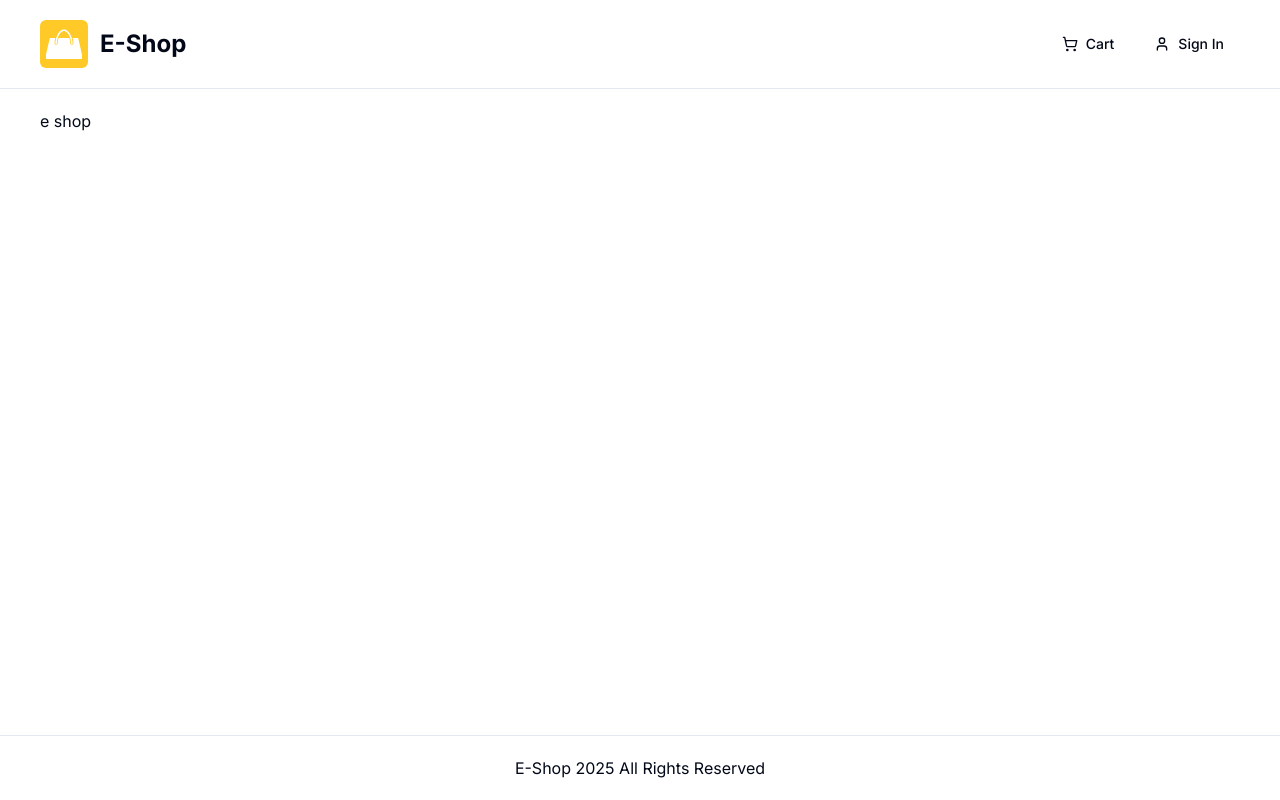
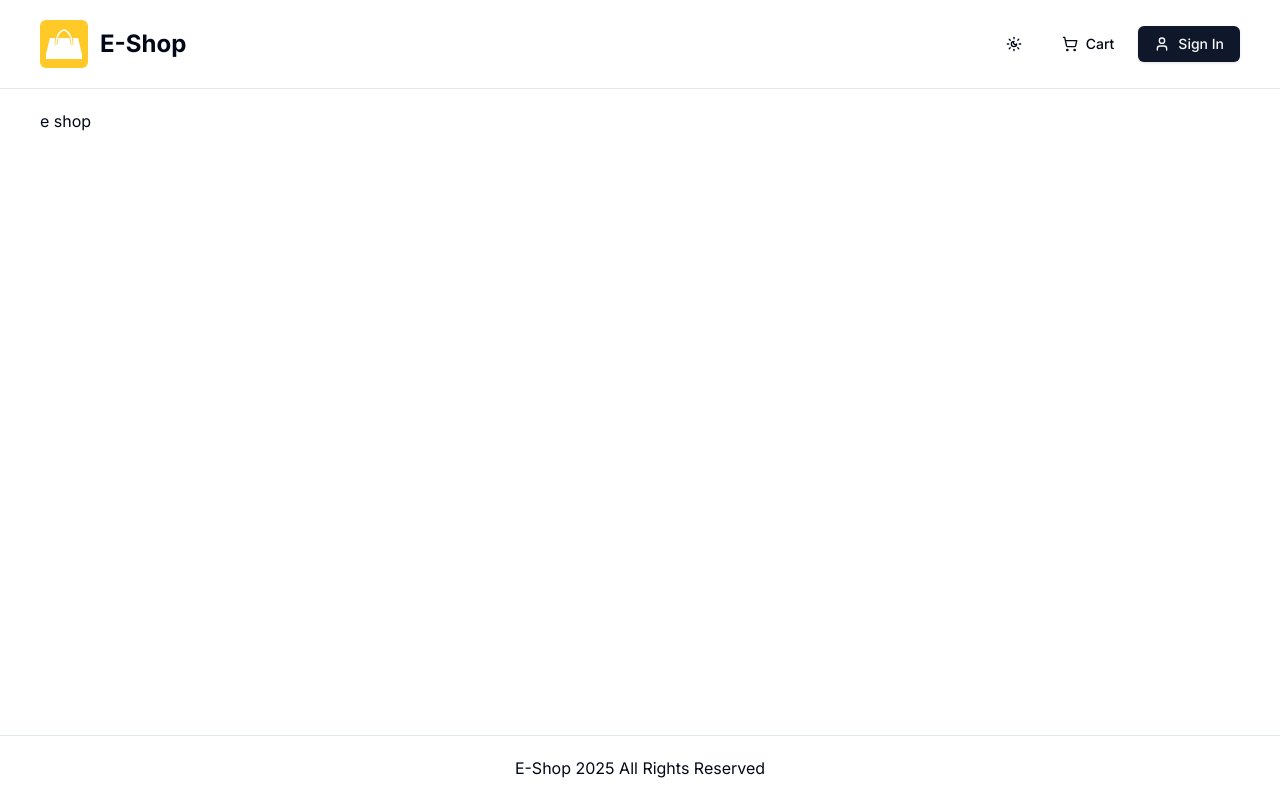
Before and after one commit to AleksandarStanisic021/eshop, a Next.js app: page / in a window 1280 px wide. Built offline with nearby package versions, Linux system fonts and the light colour scheme; no server answers.

Commit message:
Add theme toggler component and integrate theme provider in layout

```diff
--- a/app/layout.tsx
+++ b/app/layout.tsx
@@ -2,6 +2,7 @@ import type { Metadata } from "next";
 import { Inter } from "next/font/google";
 import "./globals.css";
 import { APP_NAME, SERVER_URL, APP_DESCRIPTION } from "@/lib/constants";
+import { ThemeProvider } from "next-themes";
 
 const inter = Inter({
   subsets: ["latin"],
@@ -19,8 +20,16 @@ export default function RootLayout({
   children: React.ReactNode;
 }>) {
   return (
-    <html lang="en">
-      <body className={`${inter.className} antialiased`}>{children}</body>
+    <html lang="en" suppressHydrationWarning>
+      <body className={`${inter.className} antialiased`}>
+        <ThemeProvider
+          attribute="class"
+          defaultTheme="system"
+          enableSystem
+          disableTransitionOnChange>
+          {children}
+        </ThemeProvider>
+      </body>
     </html>
   );
 }
--- a/components/shared/header/index.tsx
+++ b/components/shared/header/index.tsx
@@ -3,6 +3,8 @@ import Image from "next/image";
 import Link from "next/link";
 import { Button } from "@/components/ui/button";
 import { APP_NAME } from "@/lib/constants";
+import ThemeToggler from "./mode-toggle";
+
 const Header = () => {
   return (
     <header className="w-full border-b">
@@ -22,12 +24,13 @@ const Header = () => {
           </Link>
         </div>
         <div className="space-x-2">
+          <ThemeToggler />
           <Button asChild variant="ghost">
             <Link href="/cart">
               <ShoppingCart size={24} /> Cart
             </Link>
           </Button>
-          <Button asChild variant="ghost">
+          <Button asChild>
             <Link href="/sign-in">
               <UserIcon size={24} /> Sign In
             </Link>
--- /dev/null
+++ b/components/shared/header/mode-toggle.tsx
@@ -0,0 +1,34 @@
+"use client";
+import {
+  DropdownMenu,
+  DropdownMenuTrigger,
+  DropdownMenuLabel,
+  DropdownMenuItem,
+  DropdownMenuSeparator,
+  DropdownMenuContent,
+} from "@/components/ui/dropdown-menu";
+import { useTheme } from "next-themes";
+import { Button } from "@/components/ui/button";
+import { SunIcon, MoonIcon, SunMoonIcon, SunSnowIcon } from "lucide-react";
+
+const ThemeToggler = () => {
+  const { theme, setTheme } = useTheme();
+
+  return (
+    <DropdownMenu>
+      <DropdownMenuTrigger asChild>
+        <Button variant="ghost">
+          {theme === "system" ? (
+            <SunMoonIcon />
+          ) : theme === "dark" ? (
+            <MoonIcon />
+          ) : (
+            <SunIcon />
+          )}
+        </Button>
+      </DropdownMenuTrigger>
+    </DropdownMenu>
+  );
+};
+
+export default ThemeToggler;
```
